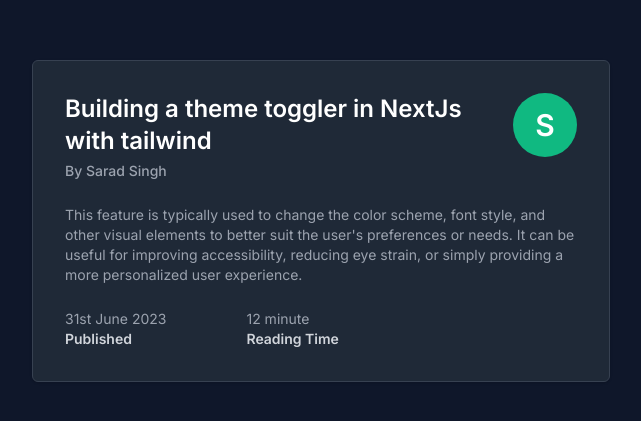
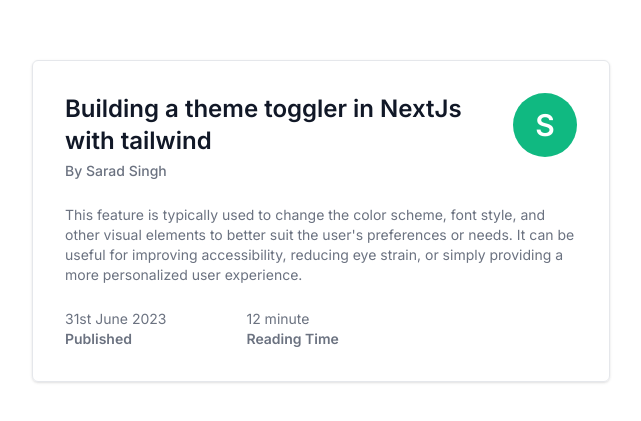
Before and after one commit to theArkein/theme-toggler, a Next.js app: page / in a window 1280 px wide. Shown: the part 179-600 px from the top of the page, without its empty margins (319-960 px from the left). Built offline with nearby package versions, Linux system fonts and the light colour scheme.

Commit message:
Wrap app with ThemeProvider

```diff
--- a/app/layout.tsx
+++ b/app/layout.tsx
@@ -1,3 +1,4 @@
+import { ThemeProvider } from '@context-providers'
 import './globals.css'
 import { Inter } from 'next/font/google'
 
@@ -15,7 +16,11 @@
 }) {
   return (
     <html lang="en" className="dark">
-      <body className={inter.className}>{children}</body>
+      <body className={inter.className}>
+        <ThemeProvider>
+          {children}
+        </ThemeProvider>
+      </body>
     </html>
   )
 }
```
